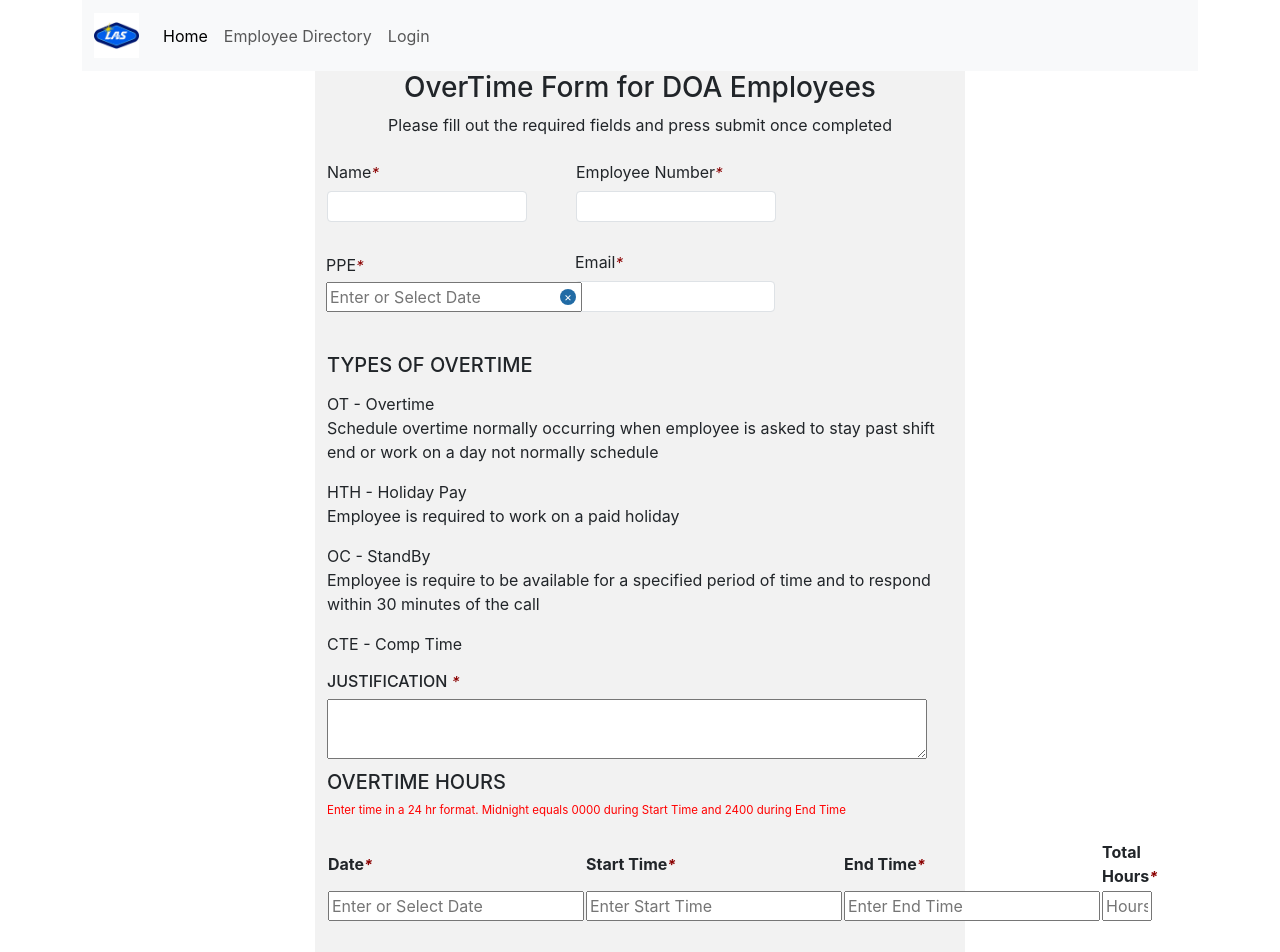
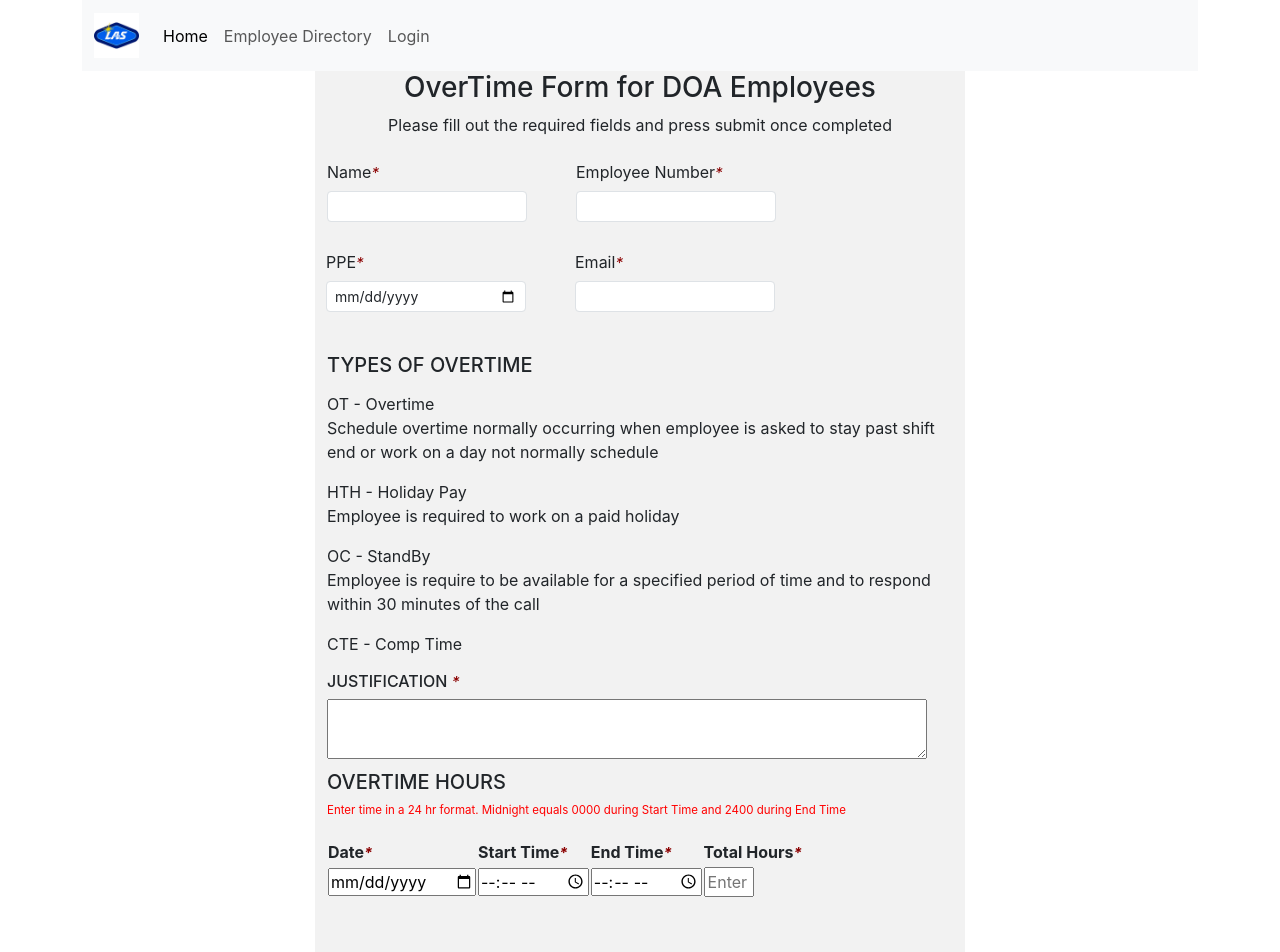
Before and after one commit to obels/doa, a React (Create React App) app: page /forms/overtime in a window 1280 px wide. Shown: the top 952 px of the page. Built offline with nearby package versions, Linux system fonts and the light colour scheme.

Commit message:
updated formik code to use <Formik> instead of useFormik, to reduce code bloating

```diff
--- a/package.json
+++ b/package.json
@@ -12,7 +12,6 @@
     "font-awesome": "^4.7.0",
     "formik": "^2.4.5",
     "react": "^18.2.0",
-    "react-datepicker": "^4.25.0",
     "react-dom": "^18.2.0",
     "react-router-dom": "^6.20.1",
     "react-scripts": "5.0.1",
--- a/src/components/common/calendar.js
+++ /dev/null
@@ -1,54 +0,0 @@
-import "react-datepicker/dist/react-datepicker.css";
-import DatePicker from "react-datepicker";
-
-const Calendar = ({
-  label,
-  id,
-  selected,
-  onChange,
-  error,
-  onBlur,
-  onTouch,
-}) => {
-  console.log(error);
-  console.log(onTouch);
-  return (
-    <div>
-      <div style={{ marginTop: 10, marginBottom: 5 }}>
-        <label htmlFor="calendar">{label}</label>
-        <i
-          className="cog-asterisk"
-          style={{ fontSize: 15, color: "darkred" }}
-          aria-hidden="true"
-        >
-          *
-        </i>
-      </div>
-      <DatePicker
-        id={id}
-        to="calendar"
-        selected={selected}
-        onChange={onChange}
-        placeholderText="Enter or Select Date"
-        onBlur={onBlur}
-        isClearable
-      />
-      {error && onTouch && (
-        <p
-          style={{
-            width: 190,
-            color: "light",
-            fontSize: 12,
-            textAlign: "center",
-            backgroundColor: "#f8d7da",
-            borderRadius: 3,
-          }}
-        >
-          {error}
-        </p>
-      )}
-    </div>
-  );
-};
-
-export default Calendar;
--- a/src/components/common/input.js
+++ b/src/components/common/input.js
@@ -1,25 +1,16 @@
 import React from "react";
 import ReqFieldMsg from "./reqFieldMsg";
+import { useField } from "formik";
 
-const Input = ({
-  onChange,
-  id,
-  value,
-  name,
-  error,
-  onBlur,
-  onTouch,
-  style,
-  labelstyle,
-}) => {
+const Input = ({ label, style, labelstyle, type, ...props }) => {
+  const [value, meta] = useField(props);
+
+  console.log(props);
+
   return (
     <div>
-      <label
-        className="col-form-label col-form-label-md"
-        style={labelstyle}
-        htmlFor={id}
-      >
-        {name}
+      <label className="col-form-label col-form-label-md" style={labelstyle}>
+        {label}
         <i
           className="cog-asterisk"
           style={{ fontSize: 15, color: "darkred" }}
@@ -30,14 +21,12 @@ const Input = ({
       </label>
       <input
         style={style}
-        type="text"
+        type={type || "text"}
         className="form-control form-control-sm"
-        onChange={onChange}
-        value={value}
-        id={id}
-        onBlur={onBlur}
+        {...value}
+        {...props}
       />
-      <ReqFieldMsg error={error} onTouch={onTouch} />
+      <ReqFieldMsg error={meta.error} onTouch={meta.touched} />
     </div>
   );
 };
--- a/src/components/common/reqFieldMsg.js
+++ b/src/components/common/reqFieldMsg.js
@@ -1,4 +1,5 @@
 const ReqFieldMsg = ({ error, onTouch }) => {
+  console.log(error);
   return (
     error &&
     onTouch && (
--- a/src/components/forms/loginForm.jsx
+++ b/src/components/forms/loginForm.jsx
@@ -1,49 +1,26 @@
 import React from "react";
-import { useFormik } from "formik";
+import { Formik, Form } from "formik";
 import LoginSchema from "../schemas/loginSchema";
 import Input from "../common/input";
 
 const LoginForm = () => {
-  const formik = useFormik({
-    initialValues: {
+  return (
+    <div className="container" style={{ width: 350 }}>
+      <Formik
+        initialValues={{
           username: "",
           password: "",
-    },
-
-    validationSchema: LoginSchema,
-    onSubmit: (values) => {
+        }}
+        validationSchema={LoginSchema}
+        onSubmit={(values) => {
+          setTimeout(() => {
             console.log("Form Submitted");
-    },
           });
-
-  const { handleSubmit, touched, values, handleChange, handleBlur, errors } =
-    formik;
-
-  return (
-    <div className="container" style={{ width: 350 }}>
-      <form
-        className="row g-3 "
-        style={{ tableLayout: "fixed" }}
-        onSubmit={handleSubmit}
+        }}
       >
-        <Input
-          id="username"
-          value={values.username}
-          onChange={handleChange}
-          name="Username"
-          error={errors.username}
-          onBlur={handleBlur}
-          onTouch={touched.username}
-        />
-        <Input
-          id="password"
-          value={values.password}
-          onChange={handleChange}
-          name="Password"
-          error={errors.password}
-          onBlur={handleBlur}
-          onTouch={touched.password}
-        />
+        <Form className="row g-3 " style={{ tableLayout: "fixed" }}>
+          <Input name="username" label="Username" />
+          <Input name="password" label="Password" />
           <button
             type="submit"
             className="btn btn-primary"
@@ -51,7 +28,8 @@ const LoginForm = () => {
           >
             Submit
           </button>
-      </form>
+        </Form>
+      </Formik>
     </div>
   );
 };
--- a/src/components/forms/newEmployee.jsx
+++ b/src/components/forms/newEmployee.jsx
@@ -1,34 +1,15 @@
-import { useFormik } from "formik";
 import { useState, useEffect } from "react";
+import { Formik, Form } from "formik";
 import UserSchema from "../schemas/directorySchema";
 import Input from "../common/input";
 
 const NewEmployee = () => {
-  const [userInfo, setUserInfo] = useState();
-  const [completed, setCompleted] = useState(false);
+  let userInfo = {};
+  let completed = false;
 
   useEffect(() => {
     console.log("reset");
   }, [completed]);
-
-  const formik = useFormik({
-    initialValues: {
-      name: "",
-      phone: "",
-      email: "",
-      id: "",
-      active: "",
-    },
-    validationSchema: UserSchema,
-    onSubmit: (values) => {
-      setUserInfo(formik.values);
-      console.log("New User Created");
-      setCompleted(true);
-      console.log(userInfo);
-    },
-  });
-
-  const { handleChange, handleBlur, values, touched, errors } = formik;
 
   return (
     <div
@@ -37,51 +18,34 @@ const NewEmployee = () => {
     >
       <h5 style={{ textAlign: "center" }}>New Employee Form</h5>
       <div>
-        <form onSubmit={formik.handleSubmit}>
+        <Formik
+          initialValues={{
+            name: "",
+            phone: "",
+            email: "",
+            id: "",
+            active: "",
+          }}
+          validationSchema={UserSchema}
+          onSubmit={(values) => {
+            setTimeout(() => {
+              userInfo = values;
+              console.log("New User Created");
+              completed = true;
+              console.log(userInfo);
+            }, 400);
+          }}
+        >
+          <Form>
             <div style={{ width: 250, height: 500 }}>
               <div>{completed && <h5>New User Created</h5>}</div>
-            <Input
-              id="name"
-              name="Full Name"
-              value={values.name}
-              onChange={handleChange}
-              onBlur={handleBlur}
-              onTouch={touched.name}
-              error={errors.name}
-            />
-            <Input
-              id="phone"
-              name="Phone Number"
-              value={values.phone}
-              onChange={handleChange}
-              onBlur={handleBlur}
-              onTouch={touched.phone}
-              error={errors.phone}
-            />
-            <Input
-              id="email"
-              name="Email"
-              value={values.email}
-              onChange={handleChange}
-              onBlur={handleBlur}
-              onTouch={touched.email}
-              error={errors.email}
-            />
-            <Input
-              id="id"
-              name="Employee Number"
-              value={values.id}
-              onChange={handleChange}
-              onBlur={handleBlur}
-              onTouch={touched.id}
-              error={errors.id}
-            />
+              <Input name="name" label="Full Name" />
+              <Input name="phone" label="Phone Number" />
+              <Input name="email" label="Email" />
+              <Input name="id" label="Employee Number" />
               <div style={{ marginTop: 20 }}>
-              <label htmlFor="active">Employee Status: </label>
-              <select
-                onChange={(e) => (formik.values.active = e.currentTarget.value)}
-                id="active"
-              >
+                <label>Employee Status: </label>
+                <select name="active">
                   <option value=""></option>
                   <option value="true">Active</option>
                   <option value="false">NotActive</option>
@@ -91,7 +55,8 @@ const NewEmployee = () => {
             <div>
               <button type="submit">Submit</button>
             </div>
-        </form>
+          </Form>
+        </Formik>
       </div>
     </div>
   );
--- a/src/components/forms/overtime/dateTable.js
+++ b/src/components/forms/overtime/dateTable.js
@@ -1,12 +1,9 @@
-import DatePicker from "react-datepicker";
 import { useState } from "react";
+import { useField, Field } from "formik";
 
-const DateTable = () => {
+const DateTable = (...props) => {
   const tableHeader = ["Date", "Start Time", "End Time", "Total Hours"];
-  const [date, setDate] = useState();
-  const [startTime, setStartTime] = useState();
-  const [endTime, setEndTime] = useState();
-  const [totalHours, setTotalHours] = useState();
+  const { value } = props[0].field;
 
   return (
     <div>
@@ -30,35 +27,23 @@ const DateTable = () => {
         <tbody>
           <tr>
             <td>
-              <DatePicker
-                selected={date}
-                onChange={(e) => setDate(e)}
-                placeholderText="Enter or Select Date"
-                isClearable
-              />
+              <Field name="date" type="date" placeholder="Enter Date" />
             </td>
             <td>
-              <input
-                type="text"
-                value={startTime}
-                onChange={(e) => setStartTime(e.target.value)}
+              <Field
+                type="time"
+                name="startTime"
                 placeholder="Enter Start Time"
               />
             </td>
             <td>
-              <input
-                type="text"
-                value={endTime}
-                onChange={(e) => setEndTime(e.target.value)}
-                placeholder="Enter End Time"
-              />
+              <Field type="time" name="endTime" placeholder="Enter End Time" />
             </td>
             <td>
-              <input
-                defaultValue={(endTime - startTime) / 100 || ""}
-                readOnly
+              <Field
+                name="totalHours"
                 style={{ width: 50 }}
-                placeholder="Hours"
+                placeholder="Enter Total Hours"
                 type="text"
               />
             </td>
--- a/src/components/forms/overtime/overTime.jsx
+++ b/src/components/forms/overtime/overTime.jsx
@@ -1,22 +1,16 @@
-import { useState, useEffect } from "react";
 import Input from "../../common/input";
-import Calendar from "../../common/calendar";
 import Information from "./informationText";
 import DateTable from "./dateTable";
-import { useFormik } from "formik";
+import { Formik, Form, Field, ErrorMessage } from "formik";
 import OverTimeSchema from "../../schemas/overTimeSchema";
 import ReqFieldIcon from "../../common/reqFieldIcon";
 import ReqFieldMsg from "../../common/reqFieldMsg";
 
 const OverTime = () => {
-  const [payP, setPayP] = useState();
-
-  useEffect(() => {
-    setFieldValue("payPeriod", payP);
-  }, [payP]);
-
-  const formik = useFormik({
-    initialValues: {
+  return (
+    <>
+      <Formik
+        initialValues={{
           name: "",
           employeeNumber: "",
           payPeriod: "",
@@ -26,26 +20,15 @@ const OverTime = () => {
           startTime: "",
           endTime: "",
           totalHours: "",
-    },
-    validationSchema: OverTimeSchema,
-    onSubmit: () => {
-      console.log("Form Submitted");
-    },
-  });
-
-  const {
-    setFieldValue,
-    values,
-    handleChange,
-    errors,
-    handleSubmit,
-    touched,
-    handleBlur,
-  } = formik;
-  console.log(formik);
-  return (
-    <div>
-      <form onSubmit={handleSubmit}>
+        }}
+        validationSchema={OverTimeSchema}
+        onSubmit={(values) => {
+          setTimeout(() => {
+            console.log("Form is Submitted", values);
+          }, 400);
+        }}
+      >
+        <Form>
           <div
             className="container sm"
             style={{ height: 1000, width: 650, backgroundColor: "#f2f2f2" }}
@@ -66,26 +49,12 @@ const OverTime = () => {
                     marginRight: 50,
                   }}
                 >
-                <Input
-                  id="name"
-                  name="Name"
-                  value={values.name || ""}
-                  onChange={handleChange}
-                  error={errors.name}
-                  onBlur={handleBlur}
-                  onTouch={touched.name}
-                  style={{ width: 200 }}
-                />
+                  <Input name="name" label="Name" style={{ width: 200 }} />
                 </div>
                 <div style={{ height: 90, width: 200 }}>
                   <Input
-                  id="employeeNumber"
-                  name="Employee Number"
-                  value={values.employeeNumber || ""}
-                  onChange={handleChange}
-                  error={errors.employeeNumber}
-                  onBlur={handleBlur}
-                  onTouch={touched.employeeNumber}
+                    name="employeeNumber"
+                    label="Employee Number"
                     style={{ width: 200 }}
                   />
                 </div>
@@ -99,46 +68,36 @@ const OverTime = () => {
                   }}
                 >
                   <div>
-                  <Calendar
-                    id="payPeriod"
-                    label="PPE"
-                    selected={payP || ""}
-                    onChange={(e) => setPayP(e)}
-                    error={errors.payPeriod}
-                    onBlur={handleBlur}
-                    onTouch={touched.payPeriod}
-                  />
+                    <Input name="payPeriod" label="PPE" type="date" />
                   </div>
                 </div>
                 <div style={{ height: 90, width: 200 }}>
-                <Input
-                  id="email"
-                  name="Email"
-                  value={values.email || ""}
-                  onChange={handleChange}
-                  error={errors.email}
-                  onBlur={handleBlur}
-                  onTouch={touched.email}
-                  style={{ width: 200 }}
-                />
+                  <Input name="email" label="Email" style={{ width: 200 }} />
                 </div>
               </div>
             </div>
             <div style={{ marginTop: 50 }}>
               <Information />
             </div>
-
             <div>
               <h6>
                 JUSTIFICATION <ReqFieldIcon />
               </h6>
               <textarea
-              id="reason"
-              value={values.reason}
-              onChange={handleChange}
+                name="reason"
                 style={{ width: 600, height: 60 }}
               ></textarea>
-            <ReqFieldMsg error={errors.reason} onTouch={touched.reason} />
+              <label
+                style={{
+                  color: "light",
+                  fontSize: 12,
+                  textAlign: "center",
+                  backgroundColor: "#f8d7da",
+                  borderRadius: 3,
+                }}
+              >
+                <ErrorMessage name="reason" />
+              </label>
             </div>
             <div style={{ marginTop: 5 }}>
               <h5>OVERTIME HOURS</h5>
@@ -148,7 +107,7 @@ const OverTime = () => {
               </p>
             </div>
             <div style={{ marginTop: 20, width: 630 }}>
-            <DateTable />
+              <Field component={DateTable} />
             </div>
             <div>
               <button
@@ -160,8 +119,9 @@ const OverTime = () => {
               </button>
             </div>
           </div>
-      </form>
-    </div>
+        </Form>
+      </Formik>
+    </>
   );
 };
 
--- a/src/index.js
+++ b/src/index.js
@@ -5,7 +5,6 @@ import reportWebVitals from "./reportWebVitals";
 import "bootstrap/dist/js/bootstrap.bundle.min.js";
 import "bootstrap/dist/css/bootstrap.css";
 import "font-awesome/css/font-awesome.css";
-import "react-datepicker/dist/react-datepicker.css";
 import "./index.css";
 import { BrowserRouter } from "react-router-dom";
 
```
Also changed, not shown: src/components/forms/employeeForm.jsx (+34 -7 lines), 1 other file (tests, documents, lock files or other folders). Lines whose indentation alone changed are shown as unchanged.
